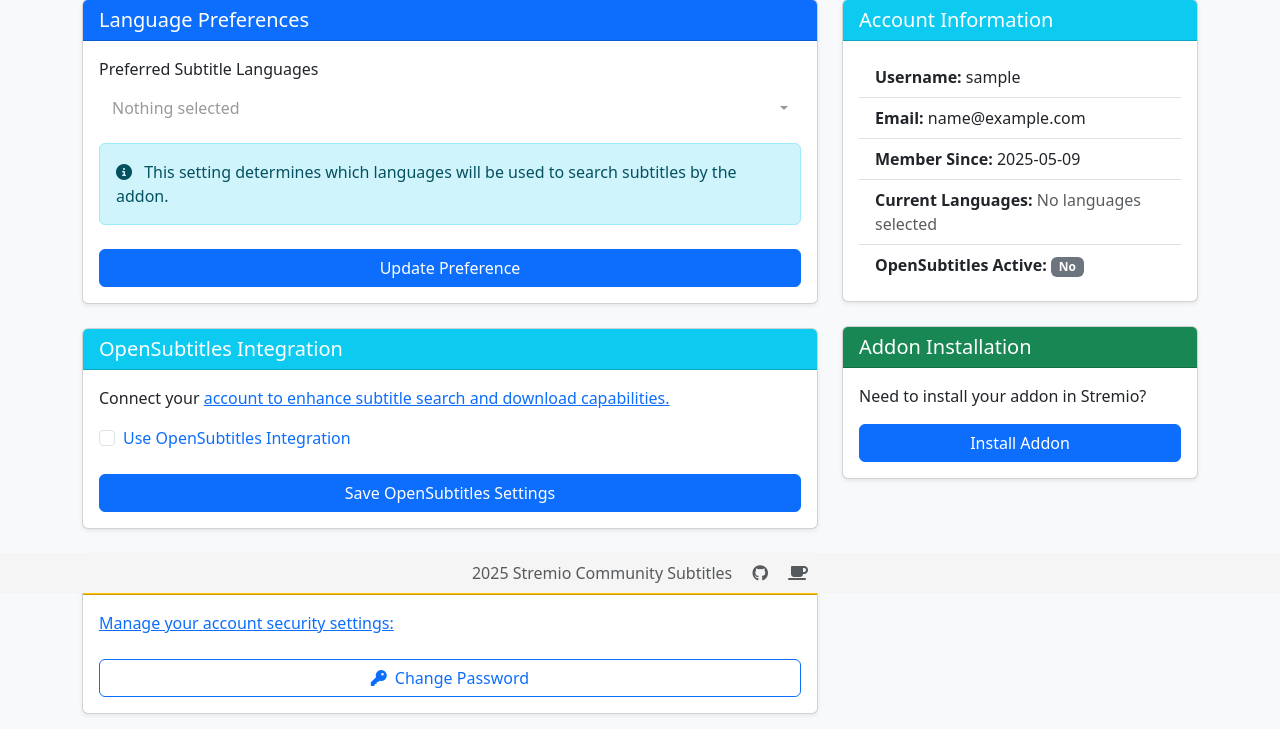
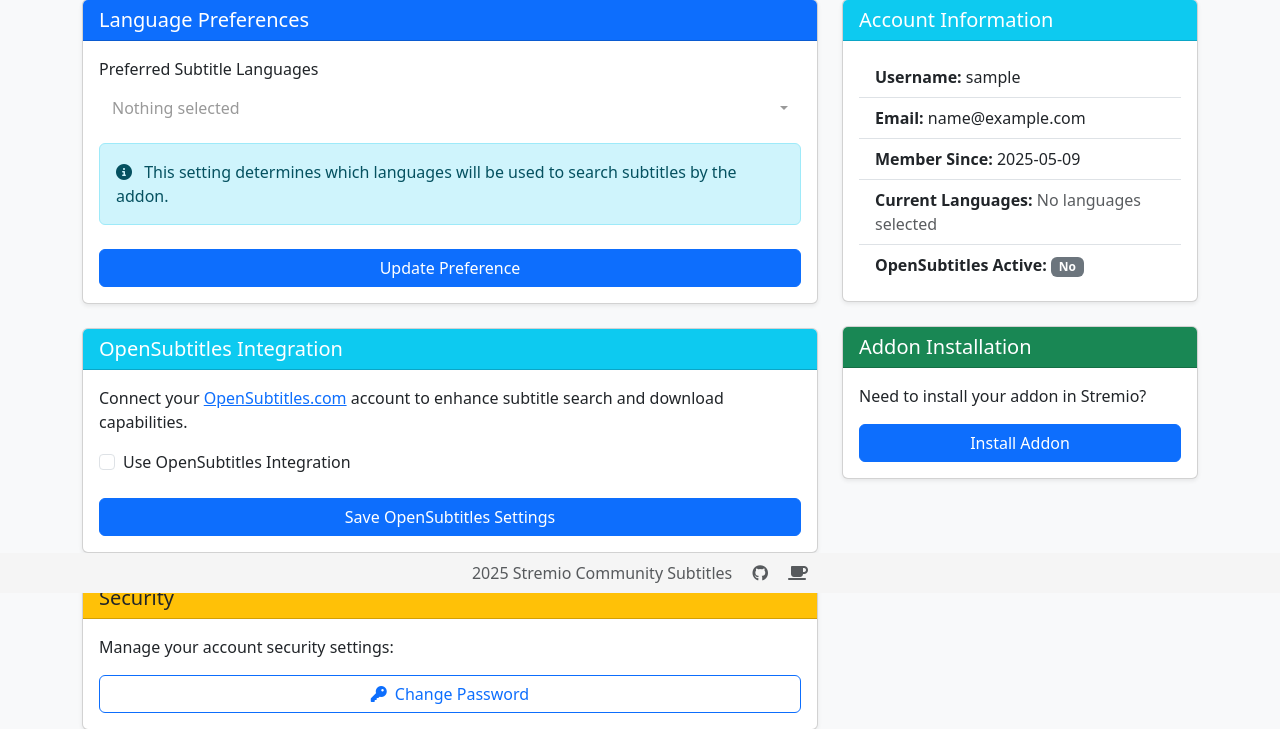
Before and after one commit to skoruppa/stremio-community-subtitles, a Flask app: page /account in a window 1280 px wide. Shown: the part 207-936 px from the top of the page. Run offline with Flask 3, Linux system fonts and the light colour scheme; the visitor is signed in with stand-in values (Sample User, id 1); some libraries are stand-ins or nearby versions.

Commit message:
Update account_settings.html

```diff
--- a/templates/main/account_settings.html
+++ b/templates/main/account_settings.html
@@ -49,7 +49,7 @@
                             <p>The integration is <strong>active</strong>.</p>
                         {{ render_checkbox_field(os_form.use_opensubtitles, disabled=True) }}
                     {% else %}
-                        <p>Connect your <a href="https://www.opensubtitles.com/" target="_blank"OpenSubtitles.com</a> account to enhance subtitle search and download capabilities.</p>
+                        <p>Connect your <a href="https://www.opensubtitles.com/" target="_blank">OpenSubtitles.com</a> account to enhance subtitle search and download capabilities.</p>
                         {{ render_checkbox_field(os_form.use_opensubtitles) }}
                     {% endif %}
 
```
